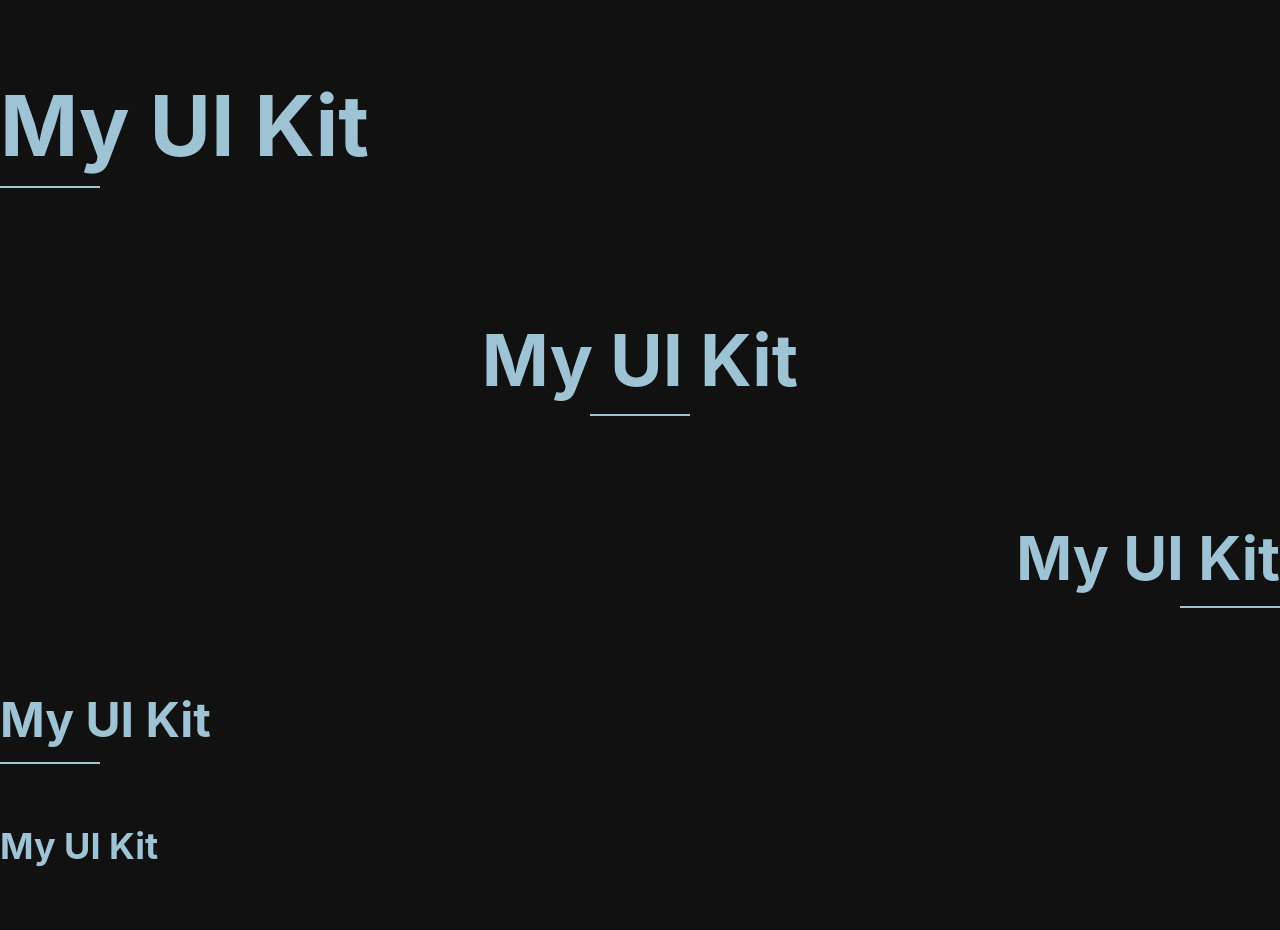
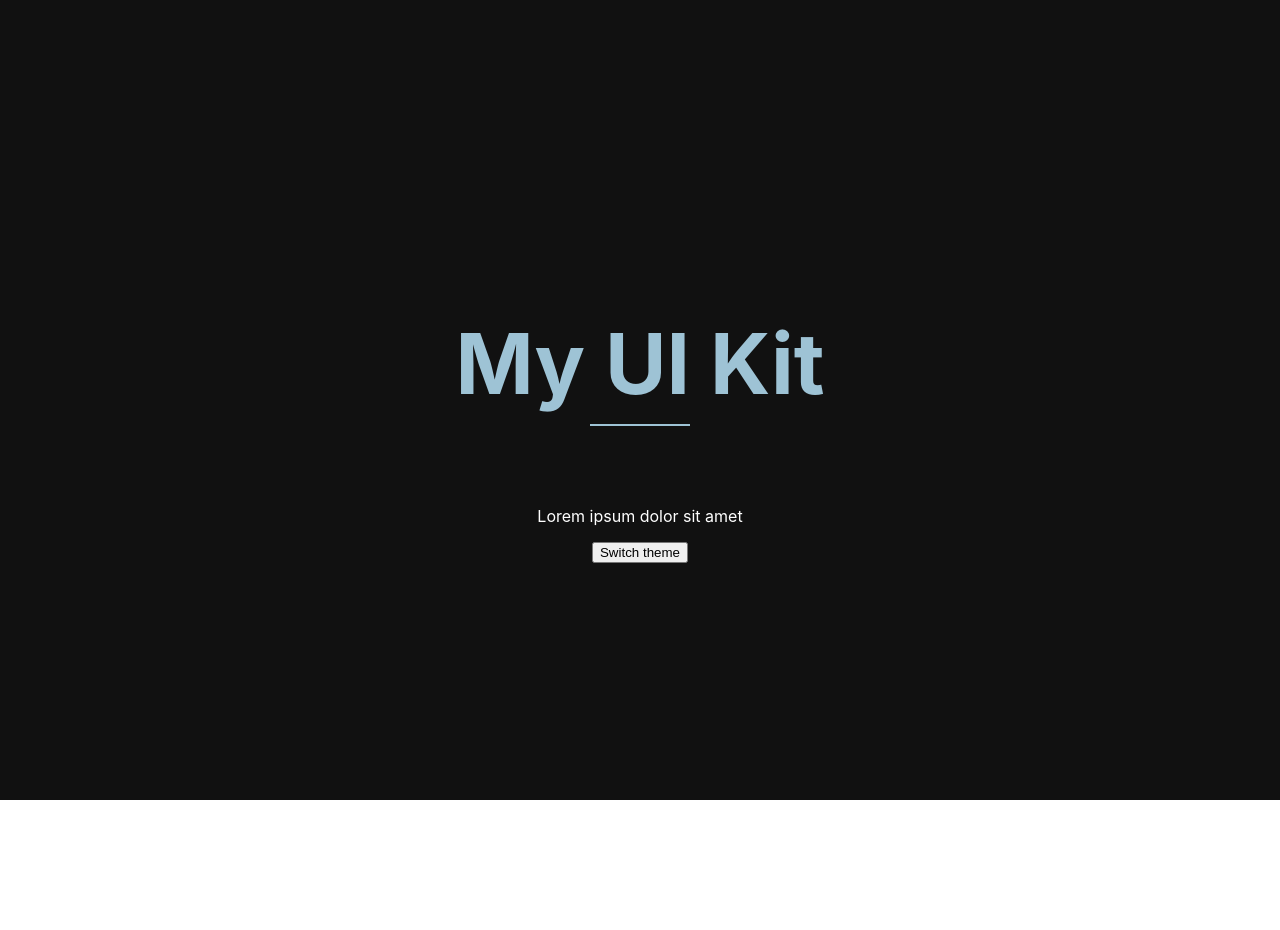
Before and after one commit to kristinaklyap/ui-kit, a React (Create React App) app: page / in a window 1280 px wide. Shown: the top 930 px of the page. After the commit the page ends 800 px from the top, so only its background shows below. Built offline with nearby package versions, Linux system fonts and the light colour scheme.

Commit message:
update README, remove trashes from App.js component

```diff
--- a/src/App.js
+++ b/src/App.js
@@ -10,12 +10,7 @@ function App() {
     }
   return (
     <div className={`App ${theme}`}>
-      <Title bordered={true} alignment='to_left' headingLevel={1} label={'My UI Kit'}/>
-      <Title bordered={true} alignment='to_center'  headingLevel={2} label={'My UI Kit'}/>
-      <Title bordered={true} alignment='to_right'  headingLevel={3} label={'My UI Kit'}/>
-      <Title bordered={true} headingLevel={4} label={'My UI Kit'}/>
-      <Title headingLevel={5} label={'My UI Kit'}/>
-      <Title headingLevel={6} label={'My UI Kit'}/>
+      <Title bordered={true} alignment='to_center'  headingLevel={1} label={'My UI Kit'}/>
         <p>Lorem ipsum dolor sit amet</p>
         <button onClick={changeThemeHandler}>Switch theme</button>
     </div>
```
Also changed, not shown: 1 other file (tests, documents, lock files or other folders).
